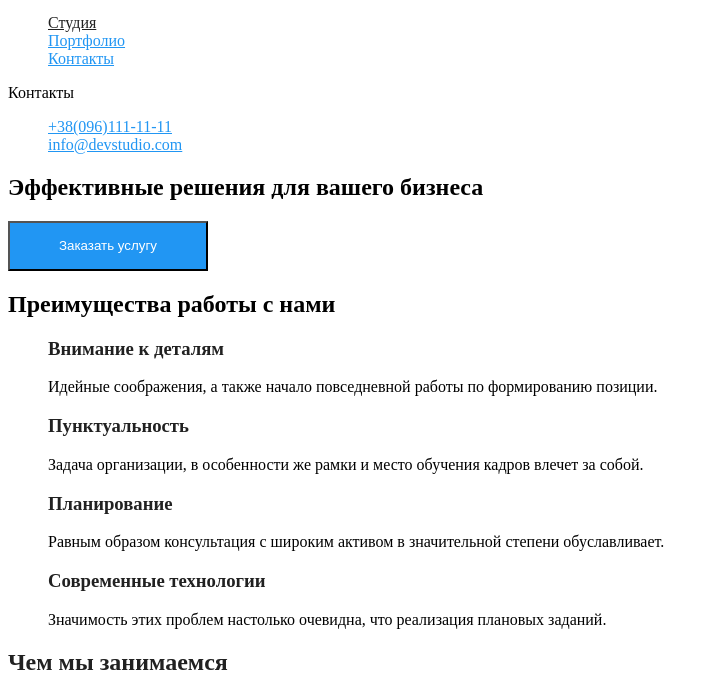
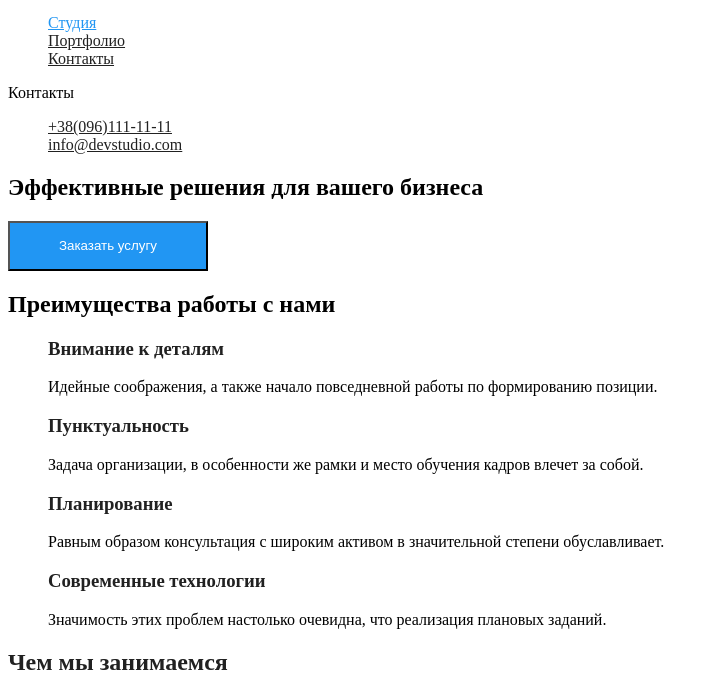
Before and after one commit to Chyharov/goit-markup-hw-02, a plain HTML site: page index.html in a window 1280 px wide. Shown: the part 34-726 px from the top of the page, without its empty margins (0-719 px from the left). Drawn offline with Linux system fonts and the light colour scheme.

Commit message:
change color links

```diff
--- a/css/style.css
+++ b/css/style.css
@@ -22,16 +22,16 @@ body {
 /* навигация сайта */
 
 .site-nav .link {
-  color: var(--accent-color);
+  color: var(--title-text-color);
 }
 
 .site-nav .link:hover,
 .site-nav .link:focus {
-  color: var(--title-text-color);
+  color: var(--accent-color);
 }
 
 .site-nav .link.curred {
-  color: var(--title-text-color)
+  color: var(--accent-color)
 }
 
 /* hero */
```
